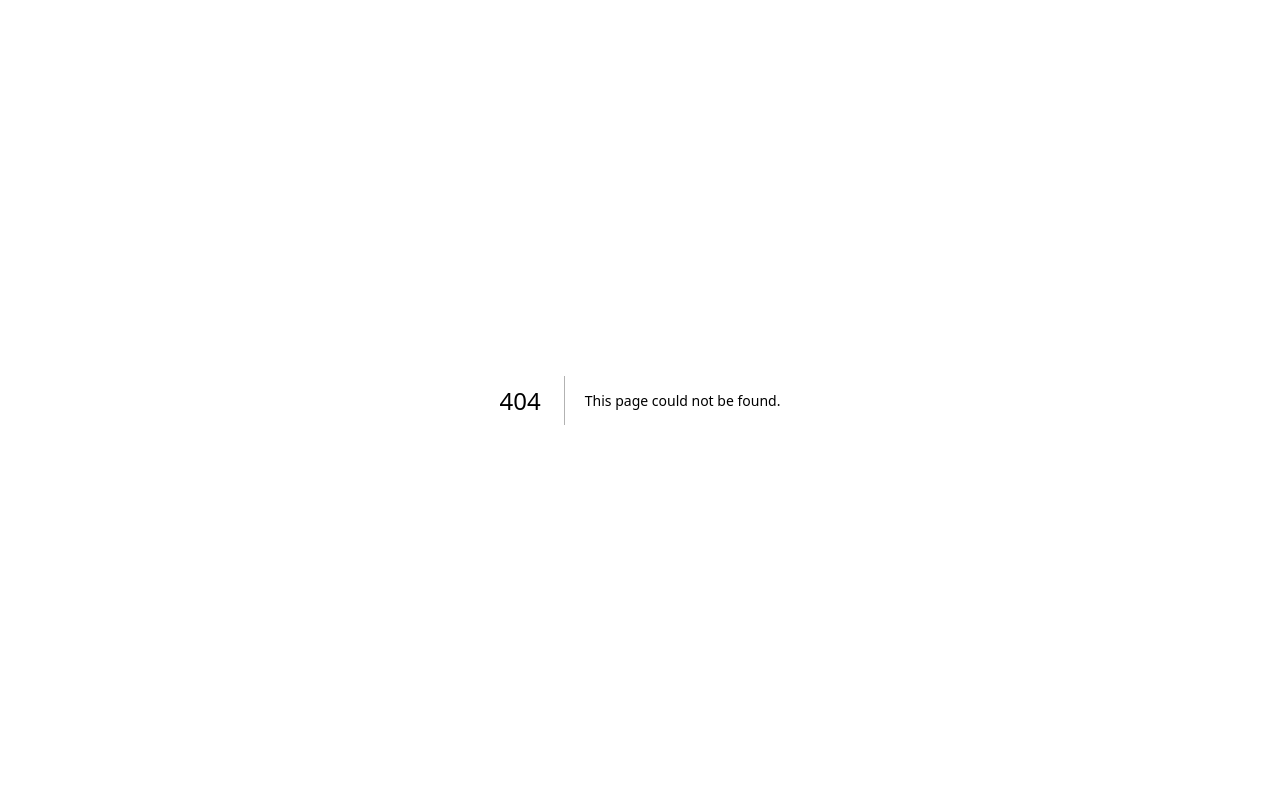
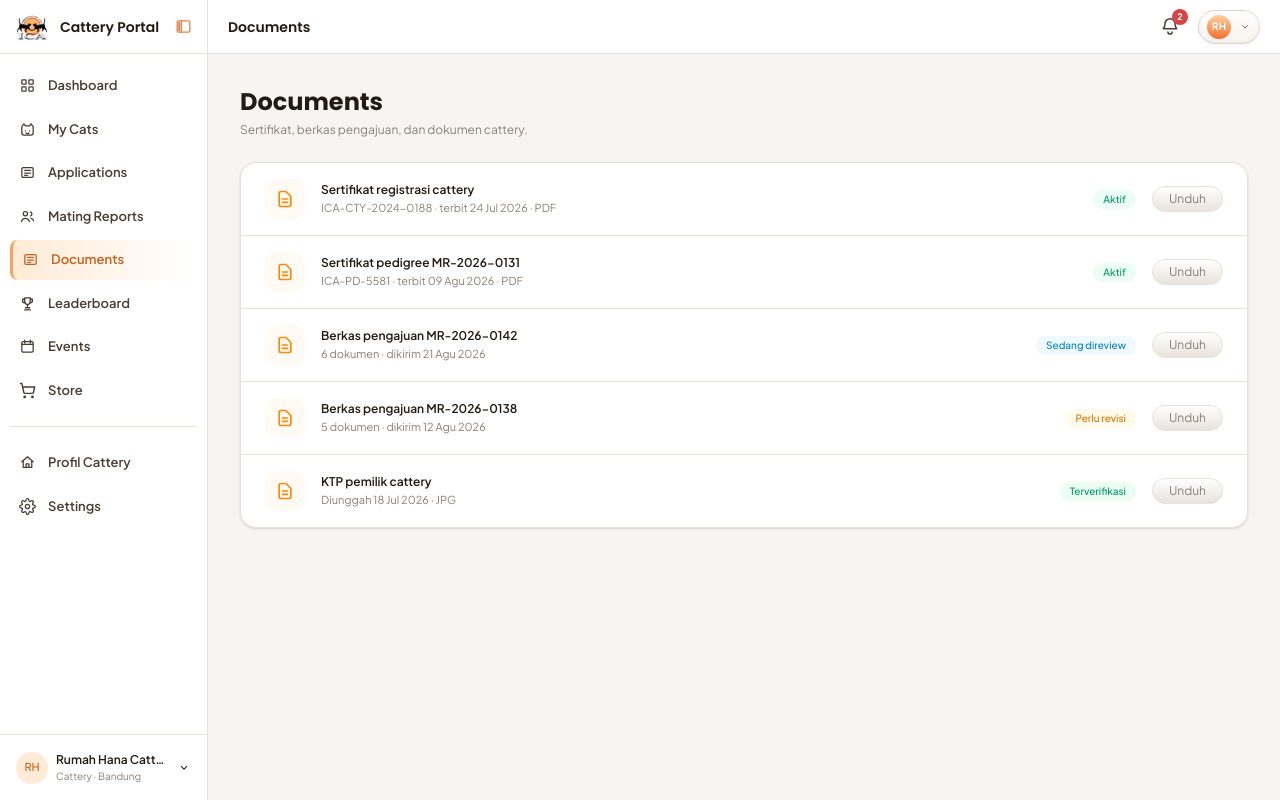
Before and after one commit to Riwriw-pnya/ica, a Next.js app: page /cattery/documents in a window 1280 px wide. Before the commit this address had no page. Built offline with nearby package versions, Linux system fonts and the light colour scheme.

Commit message:
add: documents

```diff
--- /dev/null
+++ b/app/cattery/documents/components/Toast.tsx
@@ -0,0 +1,37 @@
+"use client";
+
+import { useEffect } from "react";
+
+interface ToastProps {
+  message: string;
+  submessage?: string;
+  onClose: () => void;
+  duration?: number;
+}
+
+export default function Toast({ message, submessage, onClose, duration = 4000 }: ToastProps) {
+  useEffect(() => {
+    const timer = setTimeout(onClose, duration);
+    return () => clearTimeout(timer);
+  }, [onClose, duration]);
+
+  return (
+    <div className="fixed top-6 right-6 z-50 flex w-80 items-start gap-3 rounded-xl border border-emerald-200 bg-white p-4 shadow-lg transition-all animate-in fade-in slide-in-from-top-2">
+      <div className="flex h-5 w-5 shrink-0 items-center justify-center rounded-full bg-emerald-100 text-emerald-600">
+        <svg className="h-3.5 w-3.5" fill="none" stroke="currentColor" strokeWidth="3" viewBox="0 0 24 24">
+          <path strokeLinecap="round" strokeLinejoin="round" d="M5 13l4 4L19 7" />
+        </svg>
+      </div>
+      <div className="flex-1">
+        <p className="text-[12px] font-semibold text-[var(--color-ink-900)]">{message}</p>
+        {submessage && (
+          <p className="mt-0.5 text-[11px] leading-relaxed text-[var(--color-ink-400)]">{submessage}</p>
+        )}
+      </div>
+      <button onClick={onClose} className="text-[var(--color-ink-400)] hover:text-[var(--color-ink-700)]">
+        ×
+      </button>
+      <div className="absolute bottom-0 left-3 right-3 h-[2px] rounded-full bg-emerald-500" />
+    </div>
+  );
+}
--- /dev/null
+++ b/app/cattery/documents/page.tsx
@@ -0,0 +1,111 @@
+"use client";
+
+import { useState } from "react";
+import Toast from "./components/Toast";
+
+interface DocItem {
+  id: string;
+  title: string;
+  subtitle: string;
+  status: "Aktif" | "Sedang direview" | "Perlu revisi" | "Terverifikasi";
+}
+
+const DOCUMENTS: DocItem[] = [
+  {
+    id: "1",
+    title: "Sertifikat registrasi cattery",
+    subtitle: "ICA-CTY-2024-0188 · terbit 24 Jul 2026 · PDF",
+    status: "Aktif",
+  },
+  {
+    id: "2",
+    title: "Sertifikat pedigree MR-2026-0131",
+    subtitle: "ICA-PD-5581 · terbit 09 Agu 2026 · PDF",
+    status: "Aktif",
+  },
+  {
+    id: "3",
+    title: "Berkas pengajuan MR-2026-0142",
+    subtitle: "6 dokumen · dikirim 21 Agu 2026",
+    status: "Sedang direview",
+  },
+  {
+    id: "4",
+    title: "Berkas pengajuan MR-2026-0138",
+    subtitle: "5 dokumen · dikirim 12 Agu 2026",
+    status: "Perlu revisi",
+  },
+  {
+    id: "5",
+    title: "KTP pemilik cattery",
+    subtitle: "Diunggah 18 Jul 2026 · JPG",
+    status: "Terverifikasi",
+  },
+];
+
+export default function DocumentsPage() {
+  const [toast, setToast] = useState<{ show: boolean; title: string }>({ show: false, title: "" });
+
+  const handleDownload = (docTitle: string) => {
+    setToast({ show: true, title: docTitle });
+  };
+
+  const getStatusBadge = (status: DocItem["status"]) => {
+    switch (status) {
+      case "Aktif":
+      case "Terverifikasi":
+        return "bg-emerald-50 text-emerald-600";
+      case "Sedang direview":
+        return "bg-sky-50 text-sky-600";
+      case "Perlu revisi":
+        return "bg-amber-50 text-amber-600";
+    }
+  };
+
+  return (
+    <div className="p-8">
+      {toast.show && (
+        <Toast
+          message="Sertifikat diunduh."
+          submessage="PDF hasil generate otomatis — placeholder prototype."
+          onClose={() => setToast({ show: false, title: "" })}
+        />
+      )}
+
+      <h1 className="font-display text-2xl font-bold text-[var(--color-ink-900)]">Documents</h1>
+      <p className="mt-1 text-xs text-[var(--color-ink-400)]">
+        Sertifikat, berkas pengajuan, dan dokumen cattery.
+      </p>
+
+      <div className="mt-6 divide-y divide-[var(--color-ink-100)] rounded-2xl border border-[var(--color-ink-100)] bg-white shadow-sm">
+        {DOCUMENTS.map((doc) => (
+          <div key={doc.id} className="flex items-center justify-between p-4 px-6 hover:bg-gray-50/50">
+            <div className="flex items-center gap-4">
+              <div className="flex h-10 w-10 items-center justify-center rounded-xl bg-orange-50/60 text-orange-400">
+                <svg className="h-5 w-5" fill="none" stroke="currentColor" strokeWidth="2" viewBox="0 0 24 24">
+                  <path strokeLinecap="round" strokeLinejoin="round" d="M9 12h6m-6 4h6m2 5H7a2 2 0 01-2-2V5a2 2 0 012-2h5.586a1 1 0 01.707.293l5.414 5.414a1 1 0 01.293.707V19a2 2 0 01-2 2z" />
+                </svg>
+              </div>
+              <div>
+                <h3 className="text-xs font-semibold text-[var(--color-ink-900)]">{doc.title}</h3>
+                <p className="mt-0.5 text-[11px] text-[var(--color-ink-400)]">{doc.subtitle}</p>
+              </div>
+            </div>
+
+            <div className="flex items-center gap-4">
+              <span className={`rounded-full px-2.5 py-0.5 text-[10px] font-medium ${getStatusBadge(doc.status)}`}>
+                {doc.status}
+              </span>
+              <button
+                onClick={() => handleDownload(doc.title)}
+                className="rounded-full bg-gradient-to-b from-white to-[var(--color-ink-100)] border border-[var(--color-ink-100)] px-4 py-1 text-xs font-sans text-[var(--color-ink-400)] hover:text-[var(--color-ink-700)] transition hover:bg-[var(--color-ink-700)] active:scale-95"
+              >
+                Unduh
+              </button>
+            </div>
+          </div>
+        ))}
+      </div>
+    </div>
+  );
+}
```
